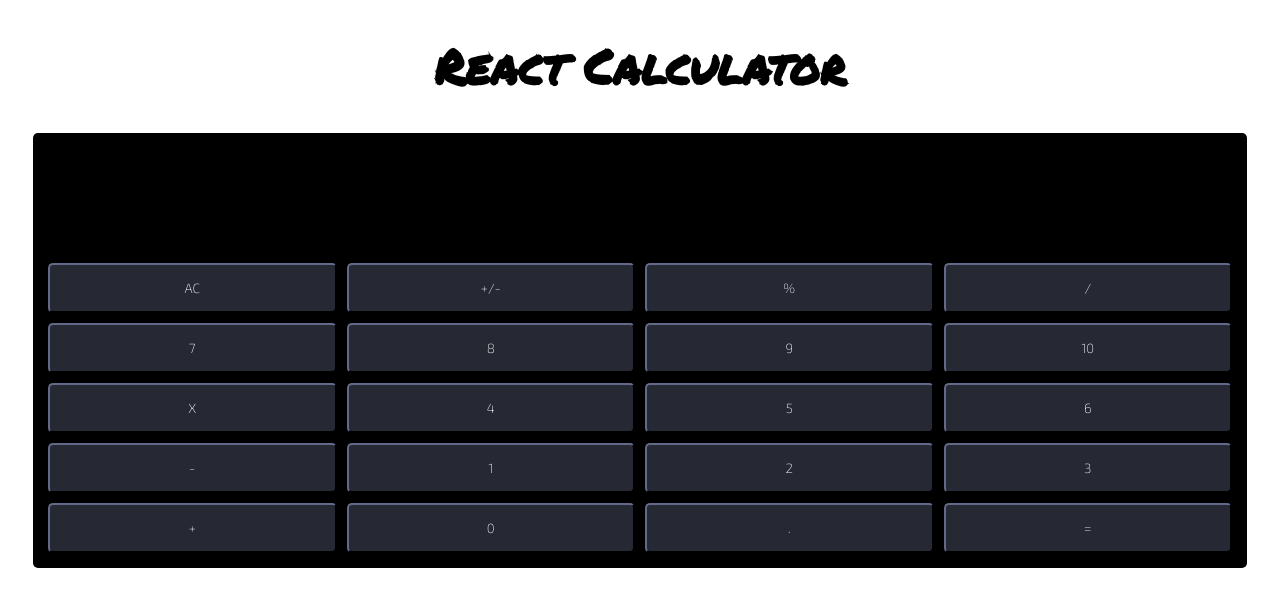
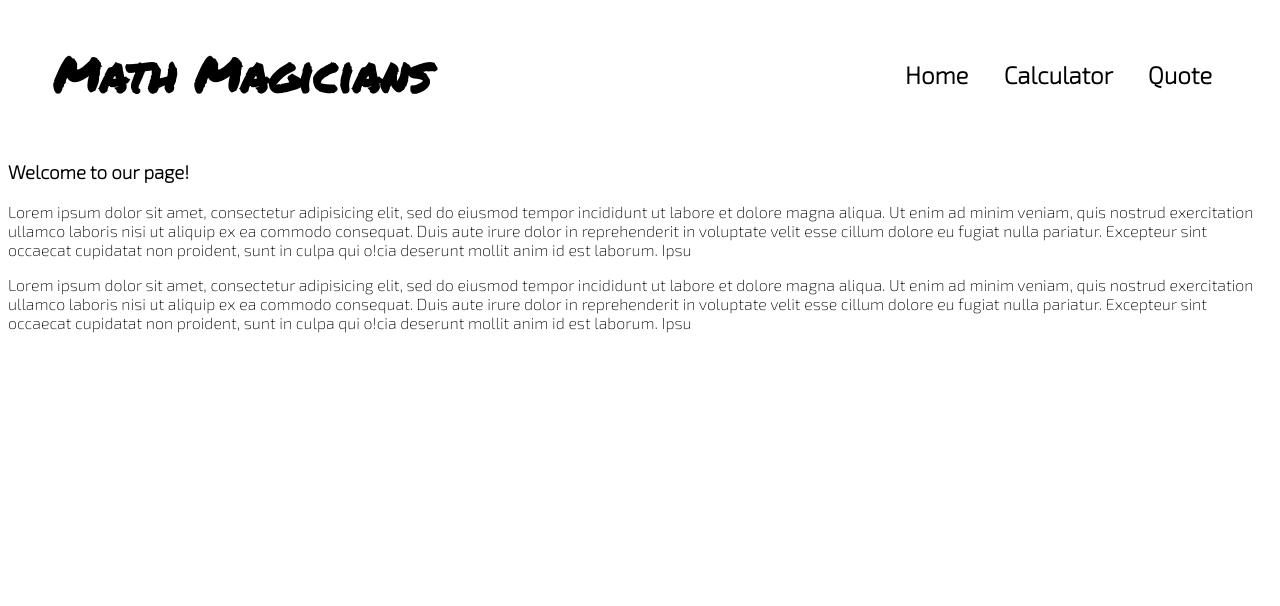
Before and after one commit to pipe2442/react-basic-calculator, a React (Create React App) app: page / in a window 1280 px wide. Shown: the top 606 px of the page. Built offline with nearby package versions, Linux system fonts and the light colour scheme.

Commit message:
Add react router - imported axios to get random quotes

```diff
--- a/package.json
+++ b/package.json
@@ -7,10 +7,12 @@
     "@testing-library/jest-dom": "^5.11.4",
     "@testing-library/react": "^11.1.0",
     "@testing-library/user-event": "^12.1.10",
+    "axios": "^0.21.1",
     "big.js": "^6.1.1",
     "prop-types": "^15.7.2",
     "react": "^17.0.2",
     "react-dom": "^17.0.2",
+    "react-router-dom": "^5.2.0",
     "react-scripts": "4.0.3",
     "web-vitals": "^1.0.1"
   },
--- /dev/null
+++ b/src/App.js
@@ -0,0 +1,22 @@
+import { Route, Switch } from 'react-router-dom';
+import Home from './components/Home';
+import Calculator from './components/Calculator';
+import Quote from './components/Quote';
+import Error from './components/Error';
+import Navbar from './components/Navbar';
+
+function App() {
+  return (
+    <main>
+      <Navbar />
+      <Switch>
+        <Route path="/" component={Home} exact />
+        <Route path="/calculator" component={Calculator} />
+        <Route path="/quote" component={Quote} />
+        <Route component={Error} />
+      </Switch>
+    </main>
+  );
+}
+
+export default App;
--- a/src/Assets/Styles.css
+++ b/src/Assets/Styles.css
@@ -45,3 +45,25 @@
   font-family: 'Permanent Marker', cursive;
   font-size: 300%;
 }
+
+.nav {
+  display: flex;
+  flex-direction: row;
+  justify-content: space-between;
+  align-items: center;
+  margin: 5px 45px;
+}
+
+.nav nav a {
+  text-decoration: none;
+  color: black;
+  font-family: 'Exo 2', sans-serif;
+  font-size: x-large;
+  font-weight: bold;
+  margin: 0 15px;
+}
+
+.font {
+  color: black;
+  font-family: 'Exo 2', sans-serif;
+}
--- a/src/components/App.js
+++ b/src/components/Calculator.js
@@ -3,7 +3,7 @@ import Display from './Display';
 import ButtonPanel from './ButtonPanel';
 import calculate from '../logic/Calculate';
 
-class AppComponent extends React.Component {
+class Calculator extends React.Component {
   constructor(props) {
     super(props);
     this.state = {
@@ -34,4 +34,4 @@ class AppComponent extends React.Component {
   }
 }
 
-export default AppComponent;
+export default Calculator;
--- /dev/null
+++ b/src/components/Error.js
@@ -0,0 +1,5 @@
+function Error() {
+  return <h1>Page not found!</h1>;
+}
+
+export default Error;
--- /dev/null
+++ b/src/components/Home.js
@@ -0,0 +1,27 @@
+import '../Assets/Styles.css';
+
+const Home = () => (
+  <div className="font">
+    <h3>Welcome to our page!</h3>
+    <p>
+      Lorem ipsum dolor sit amet, consectetur adipisicing elit, sed do eiusmod tempor
+      incididunt ut labore et dolore magna aliqua. Ut enim ad minim veniam, quis nostrud
+      exercitation ullamco laboris nisi ut aliquip ex ea commodo consequat. Duis aute
+      irure dolor in reprehenderit in voluptate velit esse cillum dolore eu fugiat nulla
+      pariatur. Excepteur sint occaecat cupidatat non proident, sunt in culpa qui o!cia
+      deserunt mollit anim id est laborum. Ipsu
+    </p>
+    {' '}
+    {'\n'}
+    <p>
+      Lorem ipsum dolor sit amet, consectetur adipisicing elit, sed do eiusmod tempor
+      incididunt ut labore et dolore magna aliqua. Ut enim ad minim veniam, quis nostrud
+      exercitation ullamco laboris nisi ut aliquip ex ea commodo consequat. Duis aute
+      irure dolor in reprehenderit in voluptate velit esse cillum dolore eu fugiat
+      nulla pariatur. Excepteur sint occaecat cupidatat non proident, sunt in culpa
+      qui o!cia deserunt mollit anim id est laborum. Ipsu
+    </p>
+  </div>
+);
+
+export default Home;
--- /dev/null
+++ b/src/components/Navbar.js
@@ -0,0 +1,17 @@
+import { Link } from 'react-router-dom';
+import '../Assets/Styles.css';
+
+function Navbar() {
+  return (
+    <div className="nav">
+      <h1 className="title">Math Magicians</h1>
+      <nav>
+        <Link to="/">Home </Link>
+        <Link to="/Calculator">Calculator </Link>
+        <Link to="/Quote">Quote </Link>
+      </nav>
+    </div>
+  );
+}
+
+export default Navbar;
--- /dev/null
+++ b/src/components/Quote.js
@@ -0,0 +1,23 @@
+import '../Assets/Styles.css';
+import { useState, useEffect } from 'react';
+import axios from 'axios';
+
+const Quote = () => {
+  const [quote, setQuote] = useState([]);
+
+  useEffect(() => {
+    axios
+      .get('https://goquotes-api.herokuapp.com/api/v1/random?count=1')
+      .then((res) => {
+        setQuote(res.data.quotes[0]);
+      });
+  }, []);
+
+  return (
+    <div className="font">
+      <h2>{quote.text}</h2>
+      <h4>{quote.author}</h4>
+    </div>
+  );
+};
+export default Quote;
--- a/src/index.js
+++ b/src/index.js
@@ -1,5 +1,11 @@
 import React from 'react';
 import ReactDOM from 'react-dom';
-import App from './components/App';
+import { BrowserRouter } from 'react-router-dom';
+import App from './App';
 
-ReactDOM.render(<App />, document.getElementById('root'));
+ReactDOM.render(
+  <BrowserRouter>
+    <App />
+  </BrowserRouter>,
+  document.getElementById('root'),
+);
```
Also changed, not shown: 2 other files (tests, documents, lock files or other folders).
